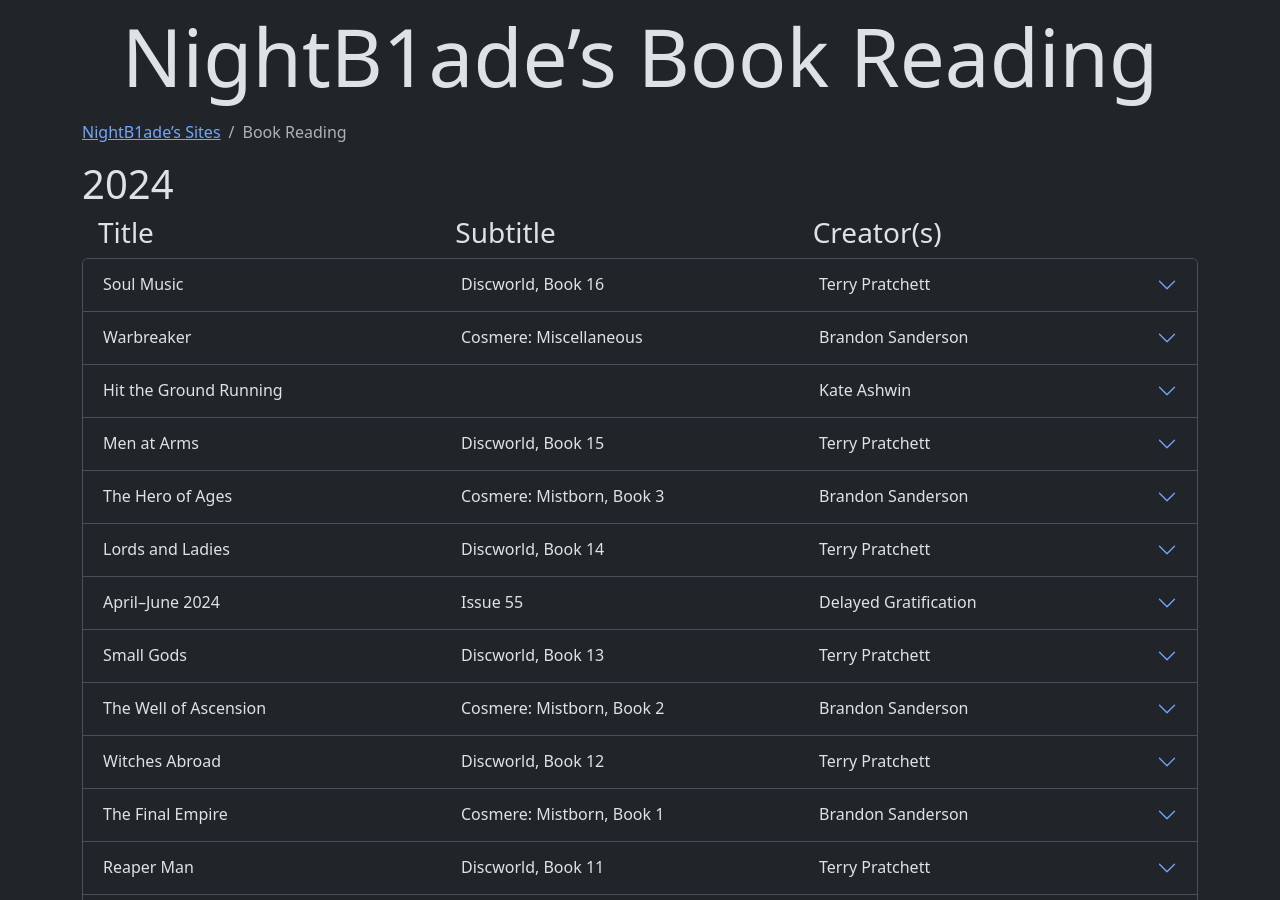
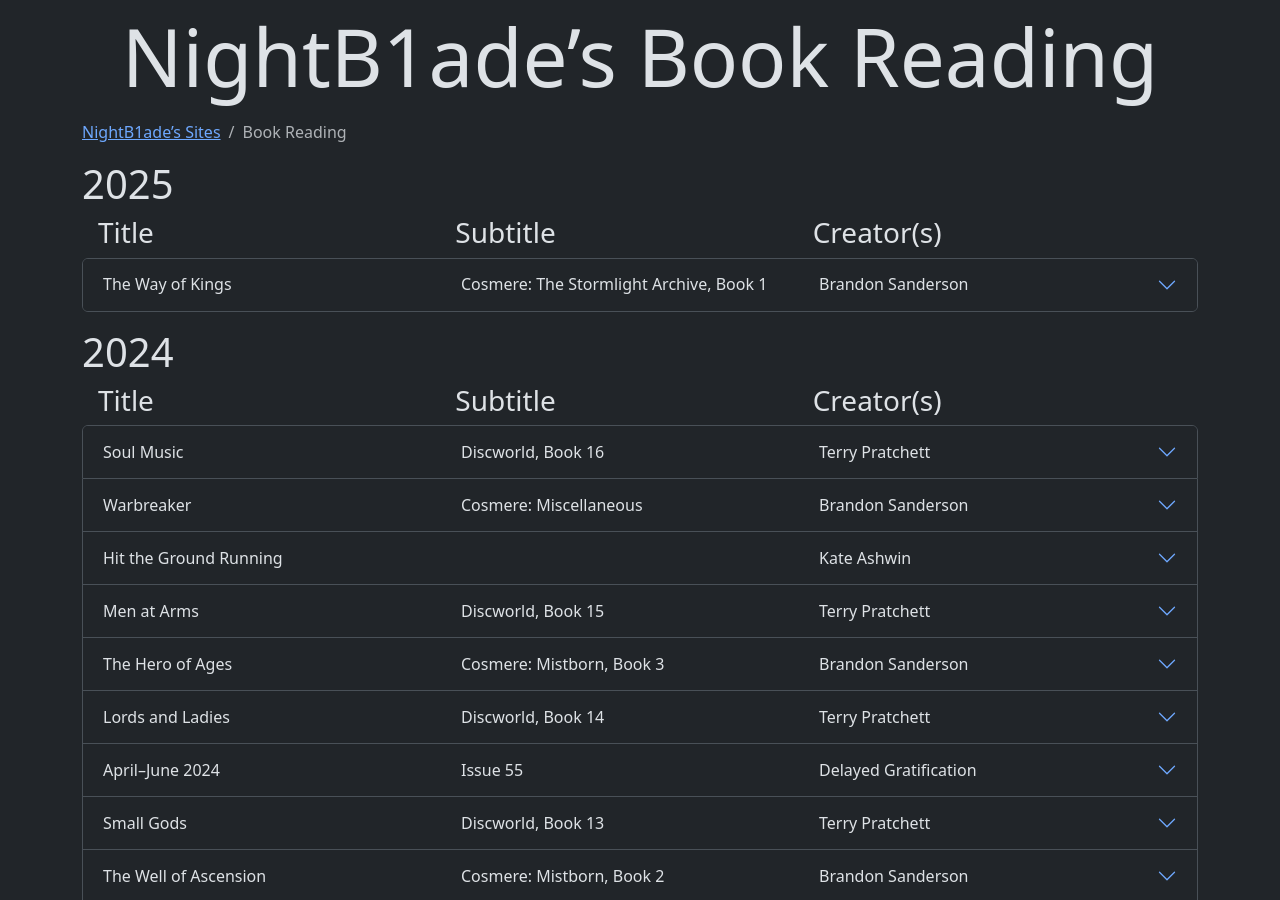
Before and after one commit to NightB1ade/BookReading, a Jekyll site: the page built from index.html, in a window 1280 px wide and 900 px high. Built offline with Jekyll 4.4.1, drawn with Linux system fonts in a browser that asks for light colours; some of the changed lines change nothing that is shown.

Commit message:
Add: A Way of Kings

```diff
--- a/_data/ReadingList.json
+++ b/_data/ReadingList.json
@@ -1829,4 +1829,114 @@
 			}
 		]
 	}
+	, {
+		"title": "The Way of Kings"
+		, "subtitle": "Cosmere: The Stormlight Archive, Book 1"
+		, "creators": [
+			"Brandon Sanderson"
+		]
+		, "numPages": 1005
+		, "notes": []
+		, "isbns": [{
+			"isbn": "9780575097346"
+			, "description": "Paperback"
+		}]
+		, "progress": [{
+				"date": "2024-12-10"
+				, "page": 31
+			}
+			, {
+				"date": "2024-12-11"
+				, "page": 57
+			}
+			, {
+				"date": "2024-12-12"
+				, "page": 79
+			}
+			, {
+				"date": "2024-12-14"
+				, "page": 91
+			}
+			, {
+				"date": "2024-12-15"
+				, "page": 123
+			}
+			, {
+				"date": "2024-12-16"
+				, "page": 164
+			}
+			, {
+				"date": "2024-12-17"
+				, "page": 178
+			}
+			, {
+				"date": "2024-12-18"
+				, "page": 197
+			}
+			, {
+				"date": "2024-12-19"
+				, "page": 270
+			}
+			, {
+				"date": "2024-12-20"
+				, "page": 307
+			}
+			, {
+				"date": "2024-12-21"
+				, "page": 363
+			}
+			, {
+				"date": "2024-12-22"
+				, "page": 379
+			}
+			, {
+				"date": "2024-12-23"
+				, "page": 426
+			}
+			, {
+				"date": "2024-12-24"
+				, "page": 450
+			}
+			, {
+				"date": "2024-12-25"
+				, "page": 553
+			}
+			, {
+				"date": "2024-12-26"
+				, "page": 596
+			}
+			, {
+				"date": "2024-12-27"
+				, "page": 622
+			}
+			, {
+				"date": "2024-12-28"
+				, "page": 659
+			}
+			, {
+				"date": "2024-12-31"
+				, "page": 719
+			}
+			, {
+				"date": "2025-01-02"
+				, "page": 772
+			}
+			, {
+				"date": "2025-01-03"
+				, "page": 806
+			}
+			, {
+				"date": "2025-01-04"
+				, "page": 840
+			}
+			, {
+				"date": "2025-01-05"
+				, "page": 888
+			}
+			, {
+				"date": "2025-01-06"
+				, "page": 1005
+			}
+		]
+	}
 ]
```
